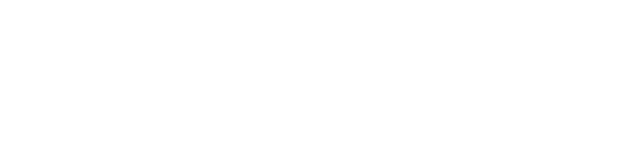
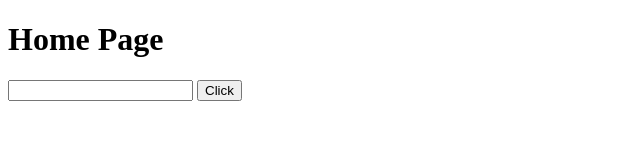
Before and after one commit to FaridYusifzadeh/test-web-site, a plain HTML site: page index.html in a window 1280 px wide. Shown: the whole page, without its empty margins (0-640 px from the left). Drawn offline with Linux system fonts and the light colour scheme.

Commit message:
form in home page

```diff
--- a/index.html
+++ b/index.html
@@ -9,6 +9,12 @@
     <title>Document</title>
   </head>
   <body>
+    <h1>Home Page</h1>
+
+    <form action="">
+      <input type="text" />
+      <button>Click</button>
+    </form>
     <script src="./assets/js/main.js"></script>
   </body>
 </html>
```
